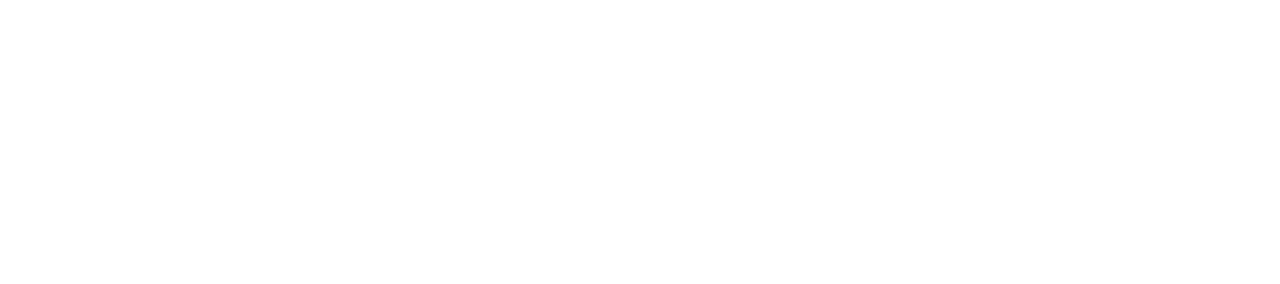
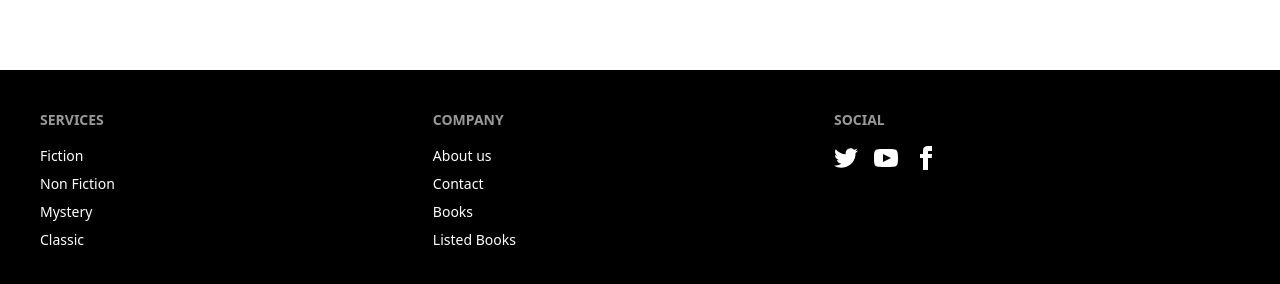
Before and after one commit to tausifislamsheik/Book-Hub, a React (Vite) app: page / in a window 1280 px wide. Shown: the part 2252-2536 px from the top of the page. Before the commit the page ends 2242 px from the top, so only its background shows below. Built offline with nearby package versions, Linux system fonts and the light colour scheme.

Commit message:
Footer section added

```diff
--- a/src/components/Books/Books.jsx
+++ b/src/components/Books/Books.jsx
@@ -14,7 +14,7 @@
     return (
         <div className="mt-20">
             <h1 className="text-4xl font-bold text-center mb-10">Books</h1>
-            <div className="grid grid-cols-1 md:grid-cols-3 gap-5">
+            <div className="grid grid-cols-1 md:grid-cols-3 gap-5 mb-20">
                 {
                 books.map(book => <Book book={book}></Book>)
                 }
--- /dev/null
+++ b/src/components/Footer/Footer.jsx
@@ -0,0 +1,62 @@
+const Footer = () => {
+    return (
+        <div>
+            <footer className="footer sm:footer-horizontal bg-black text-white p-10">
+            <nav>
+                <h6 className="footer-title">Services</h6>
+                <a className="link link-hover">Fiction</a>
+                <a className="link link-hover">Non Fiction</a>
+                <a className="link link-hover">Mystery</a>
+                <a className="link link-hover">Classic</a>
+            </nav>
+            <nav>
+                <h6 className="footer-title">Company</h6>
+                <a className="link link-hover">About us</a>
+                <a className="link link-hover">Contact</a>
+                <a className="link link-hover">Books</a>
+                <a className="link link-hover">Listed Books</a>
+            </nav>
+            <nav>
+                <h6 className="footer-title">Social</h6>
+                <div className="grid grid-flow-col gap-4">
+                <a>
+                    <svg
+                    xmlns="http://www.w3.org/2000/svg"
+                    width="24"
+                    height="24"
+                    viewBox="0 0 24 24"
+                    className="fill-current">
+                    <path
+                        d="M24 4.557c-.883.392-1.832.656-2.828.775 1.017-.609 1.798-1.574 2.165-2.724-.951.564-2.005.974-3.127 1.195-.897-.957-2.178-1.555-3.594-1.555-3.179 0-5.515 2.966-4.797 6.045-4.091-.205-7.719-2.165-10.148-5.144-1.29 2.213-.669 5.108 1.523 6.574-.806-.026-1.566-.247-2.229-.616-.054 2.281 1.581 4.415 3.949 4.89-.693.188-1.452.232-2.224.084.626 1.956 2.444 3.379 4.6 3.419-2.07 1.623-4.678 2.348-7.29 2.04 2.179 1.397 4.768 2.212 7.548 2.212 9.142 0 14.307-7.721 13.995-14.646.962-.695 1.797-1.562 2.457-2.549z"></path>
+                    </svg>
+                </a>
+                <a>
+                    <svg
+                    xmlns="http://www.w3.org/2000/svg"
+                    width="24"
+                    height="24"
+                    viewBox="0 0 24 24"
+                    className="fill-current">
+                    <path
+                        d="M19.615 3.184c-3.604-.246-11.631-.245-15.23 0-3.897.266-4.356 2.62-4.385 8.816.029 6.185.484 8.549 4.385 8.816 3.6.245 11.626.246 15.23 0 3.897-.266 4.356-2.62 4.385-8.816-.029-6.185-.484-8.549-4.385-8.816zm-10.615 12.816v-8l8 3.993-8 4.007z"></path>
+                    </svg>
+                </a>
+                <a>
+                    <svg
+                    xmlns="http://www.w3.org/2000/svg"
+                    width="24"
+                    height="24"
+                    viewBox="0 0 24 24"
+                    className="fill-current">
+                    <path
+                        d="M9 8h-3v4h3v12h5v-12h3.642l.358-4h-4v-1.667c0-.955.192-1.333 1.115-1.333h2.885v-5h-3.808c-3.596 0-5.192 1.583-5.192 4.615v3.385z"></path>
+                    </svg>
+                </a>
+                </div>
+            </nav>
+            </footer>
+        </div>
+    );
+};
+
+export default Footer;
--- a/src/components/Home/Home.jsx
+++ b/src/components/Home/Home.jsx
@@ -6,6 +6,7 @@
         <div>
             <Banner></Banner>
             <Books></Books>
+
         </div>
     );
 };
--- a/src/components/Root/Root.jsx
+++ b/src/components/Root/Root.jsx
@@ -1,12 +1,16 @@
 import { Outlet } from "react-router-dom";
 import Navbar from "../Navbar/Navbar";
+import Footer from "../Footer/Footer";
 
 const Root = () => {
     return (
-        <div className="roboto w-11/12 lg:max-w-7xl mx-auto">
-            <Navbar></Navbar>
-            <Outlet></Outlet>
-        </div>
+        <>
+            <div className="roboto w-11/12 lg:max-w-7xl mx-auto">
+                <Navbar></Navbar>
+                <Outlet></Outlet>
+            </div>
+                <Footer></Footer>
+        </>
     );
 };
 
```
